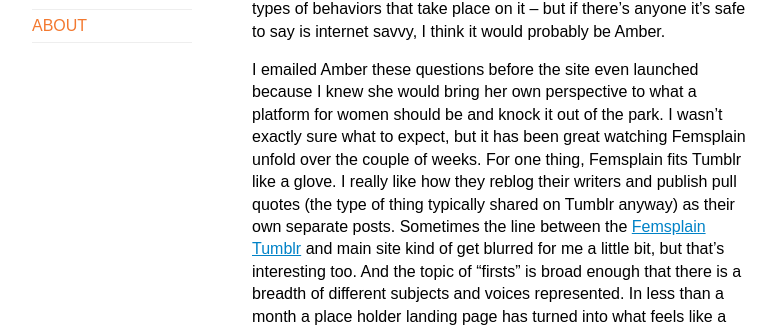
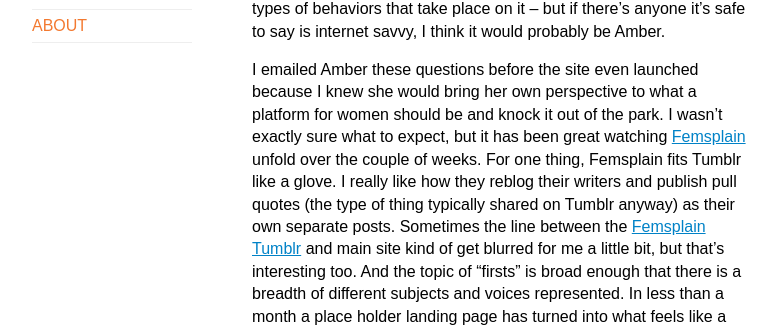
Before and after one commit to 10dollars/tendollars.github.io.raw, a Jekyll site: the page built from _posts/2014-11-13-amber-gordon.md, in a window 1280 px wide and 900 px high, scrolled down 445 px. Shown: the part 199-526 px from the top of the window, without its empty margins (248-1031 px from the left). Built offline with Jekyll 4.4.1, drawn with Linux system fonts in a browser that asks for light colours; some of the changed lines change nothing that is shown; some of the changed text lies outside the part shown.

Commit message:
update recs

```diff
--- a/_posts/2014-11-13-amber-gordon.md
+++ b/_posts/2014-11-13-amber-gordon.md
@@ -8,7 +8,7 @@
 
 I dislike the term "internet savvy" because it doesn't really tell me anything -- There are just so many parts of the internet and so many types of behaviors that take place on it -- but if there's anyone it's safe to say is internet savvy, I think it would probably be Amber.
 
-I emailed Amber these questions before the site even launched because I knew she would bring her own perspective to what a platform for women should be and knock it out of the park. I wasn't exactly sure what to expect, but it has been great watching Femsplain unfold over the couple of weeks. For one thing, Femsplain fits Tumblr like a glove. I really like how they reblog their writers and publish pull quotes (the type of thing typically shared on Tumblr anyway) as their own separate posts. Sometimes the line between the [Femsplain Tumblr](http://femsplain.tumblr.com/) and main site kind of get blurred for me a little bit, but that's interesting too. And the topic of "firsts" is broad enough that there is a breadth of different subjects and voices represented. In less than a month a place holder landing page has turned into what feels like a vibrant community space.
+I emailed Amber these questions before the site even launched because I knew she would bring her own perspective to what a platform for women should be and knock it out of the park. I wasn't exactly sure what to expect, but it has been great watching [Femsplain](http://femsplain.com) unfold over the couple of weeks. For one thing, Femsplain fits Tumblr like a glove. I really like how they reblog their writers and publish pull quotes (the type of thing typically shared on Tumblr anyway) as their own separate posts. Sometimes the line between the [Femsplain Tumblr](http://femsplain.tumblr.com/) and main site kind of get blurred for me a little bit, but that's interesting too. And the topic of "firsts" is broad enough that there is a breadth of different subjects and voices represented. In less than a month a place holder landing page has turned into what feels like a vibrant community space.
 
 Okay, Amber now
 
@@ -42,7 +42,7 @@
 
 Eventually I'd love to turn [Femsplain](http://femsplain.com) into something bigger, but right now I'm focused on building and spreading awareness.
 
-#### Me again. Here are a few of my favorite pieces on Femsplain right now, if you're interested
+#### Me again. Thanks Amber! Here are a few of my favorite pieces on Femsplain right now if you're interested, dear spirited reader.
 
 * [Everyone On Tinder Is My Boyfriend](http://femsplain.com/everyone-on-tinder-is-my-boyfriend/)
 * [Stop Giving Marketing Agencies Credit That The Fangirls Deserve](http://femsplain.com/stop-giving-marketing-agencies-credit-that-the-fangirls-deserve/)
```
Also changed, not shown: 1 other file.
